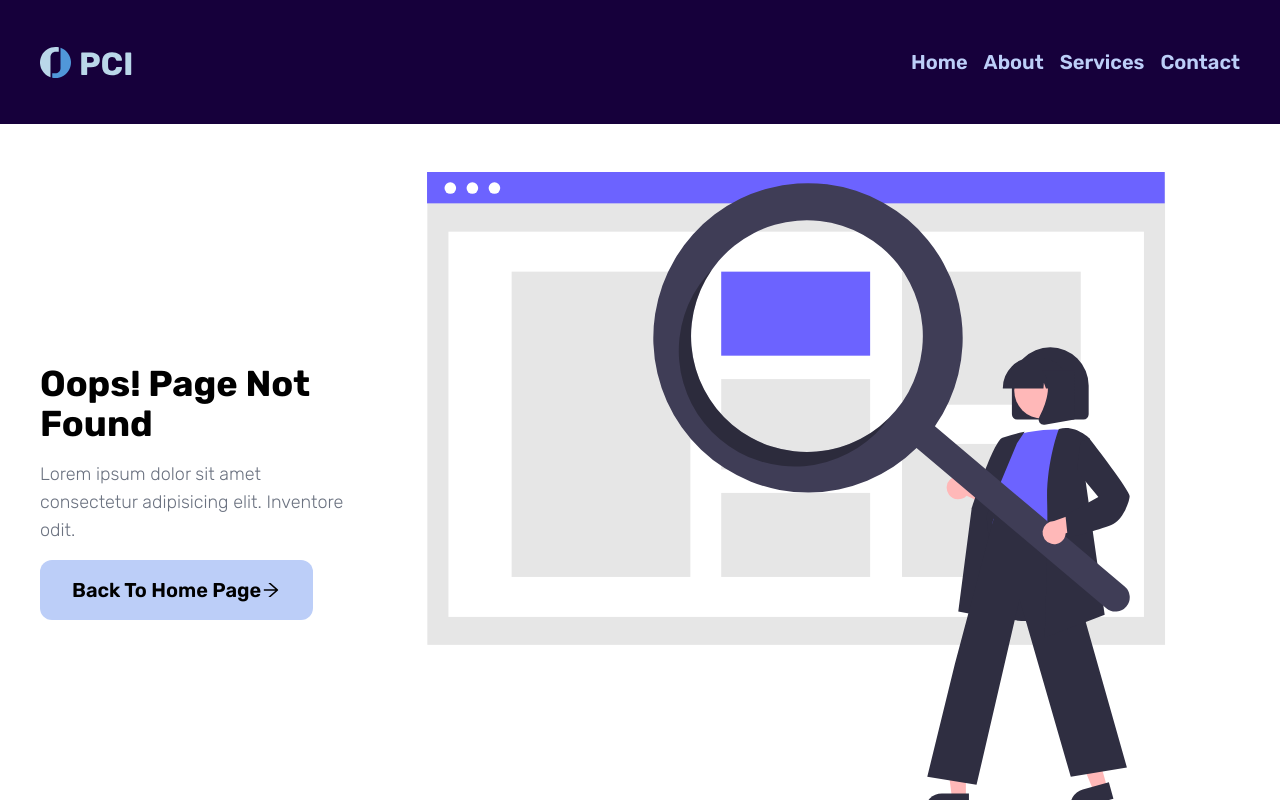
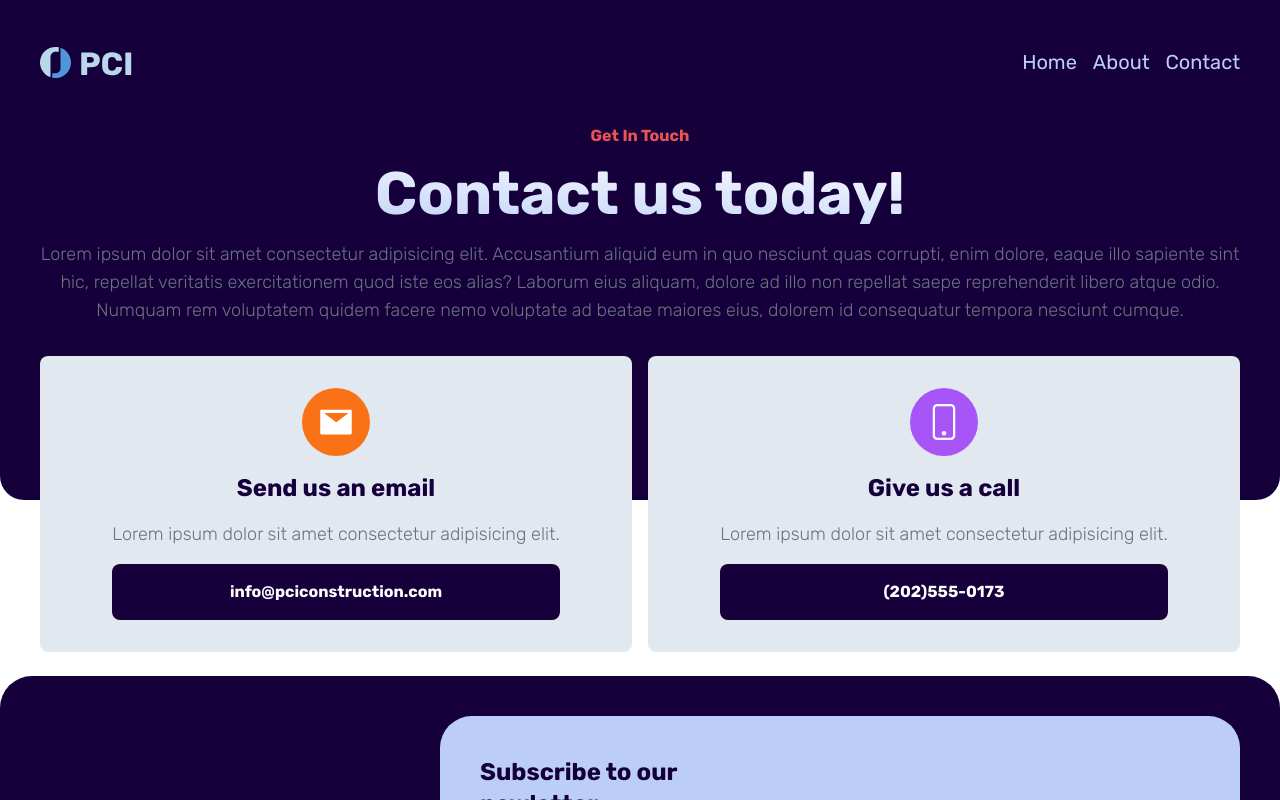
Before and after one commit to samukelolukhele/PCI-Construction, a React (Vite) app: page /contact in a window 1280 px wide. Shown: the top 800 px of the page. Built offline with nearby package versions, Linux system fonts and the light colour scheme.

Commit message:
FEAT: Contact page complere.

```diff
--- a/src/App.tsx
+++ b/src/App.tsx
@@ -8,6 +8,7 @@ import Home from "./components/pages/Home";
 import Footer from "./components/Footer";
 import NotFound from "./components/pages/404";
 import About from "./components/pages/About";
+import Contact from "./components/pages/Contact";
 
 function App() {
   return (
@@ -16,6 +17,7 @@ function App() {
       <Routes>
         <Route path="/" element={<Home />} />
         <Route path="/about" element={<About />} />
+        <Route path="/contact" element={<Contact />} />
         <Route path="/*" element={<NotFound />} />
       </Routes>
       <Footer />
--- a/src/components/IconWidget.tsx
+++ b/src/components/IconWidget.tsx
@@ -22,12 +22,14 @@ const IconWidget = ({
     <div
       className={`${className} w-full flex flex-col items-center justify-center gap-4 px-8 py-8 bg-brandSecondary rounded-lg`}
     >
-      <div className={`p-8 ${iconBg} rounded-full text-white`}>
+      <div className={`p-4 ${iconBg} rounded-full text-white`}>
         <Icon className={iconClassName} />
       </div>
       <div className="flex flex-col gap-4">
         <h1 className="font-bold text-2xl text-brandBg">{header}</h1>
-        <p className="font-extralight text-brandBg">{children}</p>
+        <div className="font-extralight text-brandBg flex flex-col gap-4">
+          {children}
+        </div>
       </div>
     </div>
   );
--- a/src/components/Navbar.tsx
+++ b/src/components/Navbar.tsx
@@ -18,7 +18,7 @@ const NavLinks = ({ active, click }: NLProps) => {
       className={`${
         active ? activeStyling : inactiveStyling
       } ease-in duration-300 flex flex-col lg:flex-row items-center [&>:nth-child(odd)]:bg-indigo-700 [&>:nth-child(even)]:bg-indigo-800 [&>:nth-child(even)]:lg:bg-transparent
-       [&>:nth-child(odd)]:lg:bg-transparent lg:py-0 font-extralight lg:font-semibold text-xl
+       [&>:nth-child(odd)]:lg:bg-transparent lg:py-0 font-extralight lg:font-normal text-xl
        lg:w-fit lg:text-brandSecondary py-8 w-full text-white justify-center lg:gap-4 lg:relative lg:opacity-100 lg:translate-y-0`}
     >
       <Link onClick={click} className="w-full text-center py-8" to="/">
@@ -27,10 +27,6 @@ const NavLinks = ({ active, click }: NLProps) => {
 
       <Link onClick={click} className="w-full text-center py-8" to="/about">
         About
-      </Link>
-
-      <Link onClick={click} className="w-full text-center py-8" to="/services">
-        Services
       </Link>
 
       <Link onClick={click} className="w-full text-center py-8" to="/contact">
--- /dev/null
+++ b/src/components/pages/Contact/Hero.tsx
@@ -0,0 +1,61 @@
+import React from "react";
+import SectionText from "../../SectionText";
+import IconWidget from "../../IconWidget";
+import { BsPhone } from "react-icons/bs";
+import { AiFillMail } from "react-icons/ai";
+
+const Hero = () => {
+  return (
+    <div className="pb-12 mb-44 bg-brandBg rounded-b-3xl">
+      <div className="container flex flex-col gap-8 mb-[-200px]">
+        <SectionText
+          sectionName="Get In Touch"
+          header="Contact us today!"
+          className="text-center"
+        >
+          Lorem ipsum dolor sit amet consectetur adipisicing elit. Accusantium
+          aliquid eum in quo nesciunt quas corrupti, enim dolore, eaque illo
+          sapiente sint hic, repellat veritatis exercitationem quod iste eos
+          alias? Laborum eius aliquam, dolore ad illo non repellat saepe
+          reprehenderit libero atque odio. Numquam rem voluptatem quidem facere
+          nemo voluptate ad beatae maiores eius, dolorem id consequatur tempora
+          nesciunt cumque.
+        </SectionText>
+        <div className="grid grid-cols-1 md:grid-cols-2 md:grid-rows-1 gap-4">
+          <IconWidget
+            Icon={AiFillMail}
+            iconBg="bg-orange-500"
+            header="Send us an email"
+            iconClassName="text-4xl"
+            className="text-center text-sm bg-slate-200 !px-4 !py-12 md:!px-8 md:!py-8 rounded-3xl"
+          >
+            <p>Lorem ipsum dolor sit amet consectetur adipisicing elit.</p>
+            <a
+              href="mailto:info@pciconstruction.com"
+              className="py-4 px-2 text-center bg-brandBg [&>p]:font-bold rounded-lg duration-500 hover:bg-brandBgSecondary cursor-pointer hover:translate-y-[-0.4rem]"
+            >
+              <p className="text-white text-base">info@pciconstruction.com</p>
+            </a>
+          </IconWidget>
+          <IconWidget
+            Icon={BsPhone}
+            iconBg="bg-purple-500"
+            header="Give us a call"
+            iconClassName="text-4xl"
+            className="text-center text-sm bg-slate-200 !px-4 !py-12 md:!px-8 md:!py-8 rounded-3xl"
+          >
+            <p>Lorem ipsum dolor sit amet consectetur adipisicing elit.</p>
+            <a
+              href="tel:(202)555-0173"
+              className="py-4 px-2 text-center bg-brandBg [&>p]:font-bold rounded-lg duration-500 hover:bg-brandBgSecondary cursor-pointer hover:translate-y-[-0.4rem]"
+            >
+              <p className="text-white text-base">(202)555-0173</p>
+            </a>
+          </IconWidget>
+        </div>
+      </div>
+    </div>
+  );
+};
+
+export default Hero;
--- /dev/null
+++ b/src/components/pages/Contact/index.tsx
@@ -0,0 +1,12 @@
+import React from "react";
+import Hero from "./Hero";
+
+const Contact = () => {
+  return (
+    <>
+      <Hero />
+    </>
+  );
+};
+
+export default Contact;
--- a/src/components/pages/Home/index.tsx
+++ b/src/components/pages/Home/index.tsx
@@ -9,7 +9,7 @@ import ScrollToTop from "../../ScrollToTop";
 
 const Home = () => {
   return (
-    <div>
+    <>
       <Hero />
       <Companies />
       <About />
@@ -17,7 +17,7 @@ const Home = () => {
       <Quote />
       <WhyUs />
       <ScrollToTop />
-    </div>
+    </>
   );
 };
 
```
